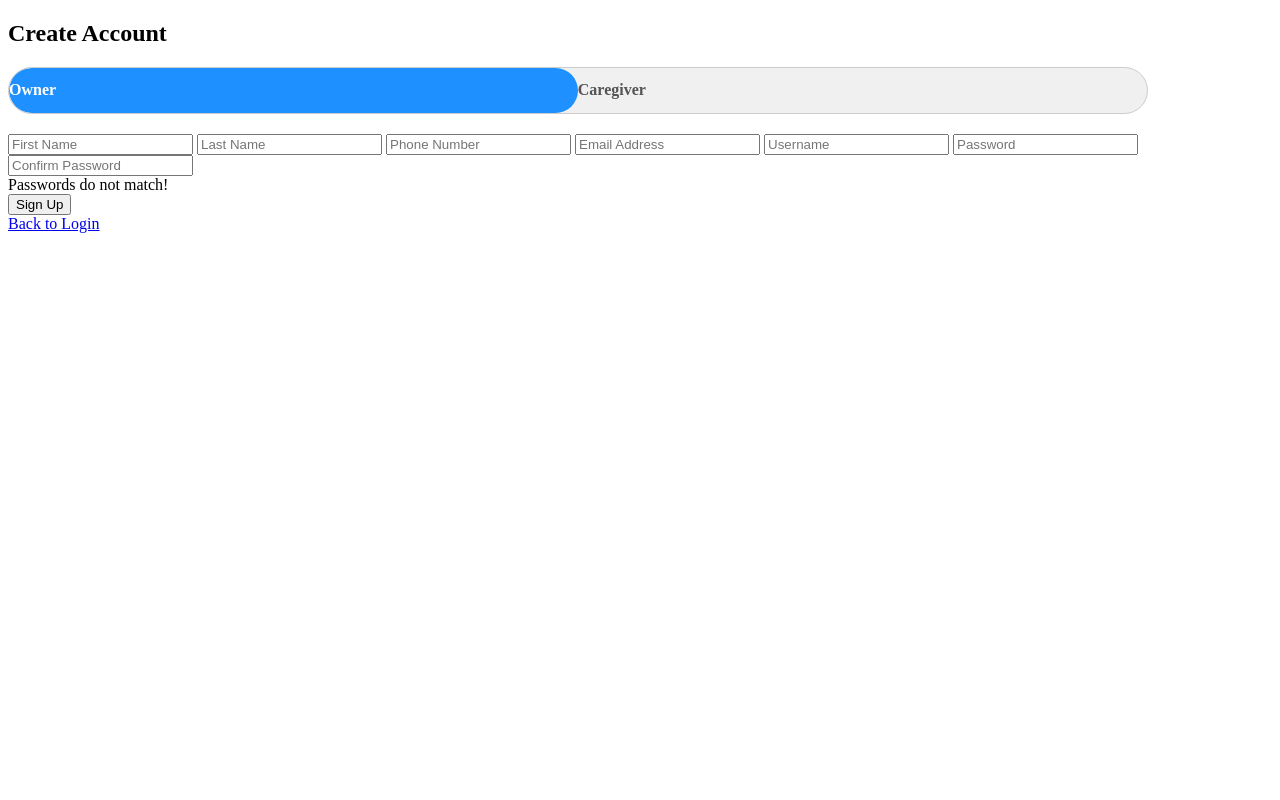
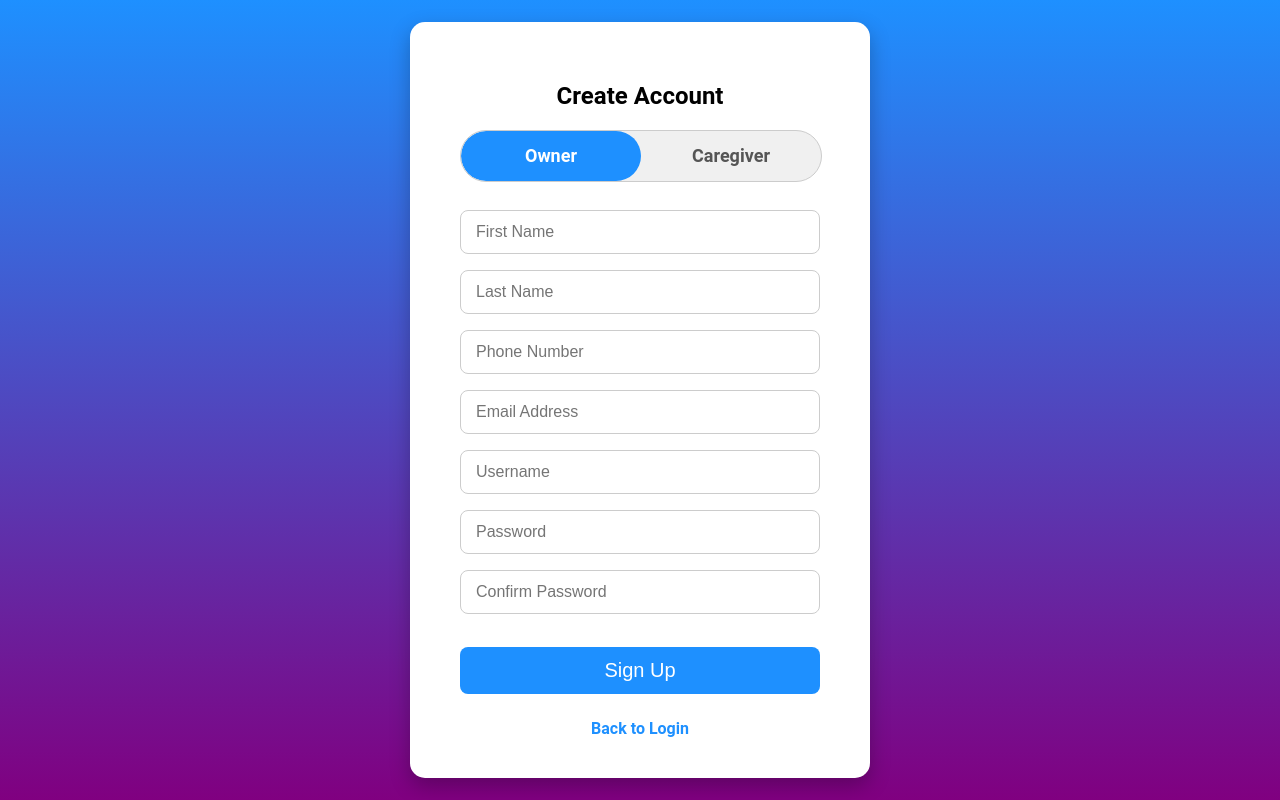
Before and after one commit to Lexie13/RESCU, a Flask app: page /signup in a window 1280 px wide. Run offline with Flask 3, Linux system fonts and the light colour scheme.

Commit message:
Update signup.css

```diff
--- a/frontend/static/signup.css
+++ b/frontend/static/signup.css
@@ -1,3 +1,52 @@
+/* General body */
+body {
+    min-height: 100vh;
+    margin: 0;
+    display: flex;
+    justify-content: center;
+    align-items: center;
+    flex-direction: column;
+    background: linear-gradient(to bottom, #1E90FF, #800080);
+    font-family: 'Roboto', sans-serif;
+    text-align: center;
+}
+
+/* Main heading */
+h1 {
+    color: #FFFFFF;
+    font-size: 80px;
+    font-family: 'Montserrat', sans-serif;
+    margin-bottom: 40px;
+}
+
+/* Form container */
+.form-container {
+    display: flex;
+    flex-direction: column;
+    align-items: center;
+    background: #ffffff;
+    padding: 40px 30px;
+    border-radius: 15px;
+    box-shadow: 0 8px 20px rgba(0,0,0,0.25);
+    width: 400px;
+}
+
+/* Forms */
+form {
+    width: 100%;
+    display: flex;
+    flex-direction: column;
+    align-items: center;
+}
+
+form h2 {
+    font-family: 'Montserrat', sans-serif;
+    font-weight: 700;
+    margin-bottom: 20px;
+    font-size: 28px;
+    color: #1E90FF;
+}
+
 /* =======================
     Signup Role Slider
    ======================= */
@@ -11,12 +60,12 @@
     display: flex;
     align-items: center;
     width: 100%;
-    height: 45px;
+    height: 50px;
     background-color: #f0f0f0;
-    border-radius: 25px;
+    border-radius: 30px;
     cursor: pointer;
     border: 1px solid #ccc;
-    overflow: hidden; /* Keeps the slider within the rounded edges */
+    overflow: hidden;
 }
 
 .toggle-slider {
@@ -24,22 +73,95 @@
     width: 50%;
     height: 100%;
     background-color: #1E90FF;
-    border-radius: 25px;
-    transition: transform 0.3s ease;
+    border-radius: 30px;
+    transition: transform 0.3s ease-in-out;
     z-index: 1;
 }
 
 .toggle-label {
     flex: 1;
     z-index: 2;
-    font-size: 16px;
+    font-size: 18px;
     font-weight: bold;
     color: #555;
     transition: color 0.3s ease;
-    pointer-events: none; /* Let the click pass through to the parent div */
+    pointer-events: none; /* Allows click to reach the parent toggle div */
+    line-height: 50px;
 }
 
-/* Active text color */
+/* Changes text to white when the slider is underneath it */
 .toggle-label.active {
     color: #ffffff;
 }
+
+/* Inputs */
+input[type="text"],
+input[type="password"],
+input[type="tel"],
+input[type="email"] {
+    width: 90%;
+    padding: 12px 15px;
+    margin: 8px 0;
+    border-radius: 8px;
+    border: 1px solid #ccc;
+    font-size: 16px;
+    transition: border-color 0.3s;
+    box-sizing: border-box;
+}
+
+/* Focus state */
+input:focus {
+    outline: none;
+    border-color: #1E90FF;
+}
+
+/* Buttons */
+button {
+    width: 90%;
+    padding: 12px 15px;
+    margin-top: 15px;
+    border: none;
+    border-radius: 8px;
+    background: #1E90FF;
+    color: #fff;
+    font-size: 20px;
+    cursor: pointer;
+    transition: background 0.3s;
+}
+
+button:hover {
+    background: #104E8B;
+}
+
+/* Error message (for password mismatch) */
+.error {
+    color: red;
+    font-size: 14px;
+    margin-top: 10px;
+    opacity: 0;
+    transform: scale(0.9);
+    transition: all 0.3s ease-in-out;
+    height: 0; /* Prevents layout jump when hidden */
+}
+
+.error.show {
+    opacity: 1;
+    transform: scale(1);
+    height: auto;
+}
+
+/* Signup / Back link */
+.login-link {
+    margin-top: 25px;
+    font-size: 16px;
+}
+
+.login-link a {
+    color: #1E90FF;
+    text-decoration: none;
+    font-weight: bold;
+}
+
+.login-link a:hover {
+    text-decoration: underline;
+}
```
